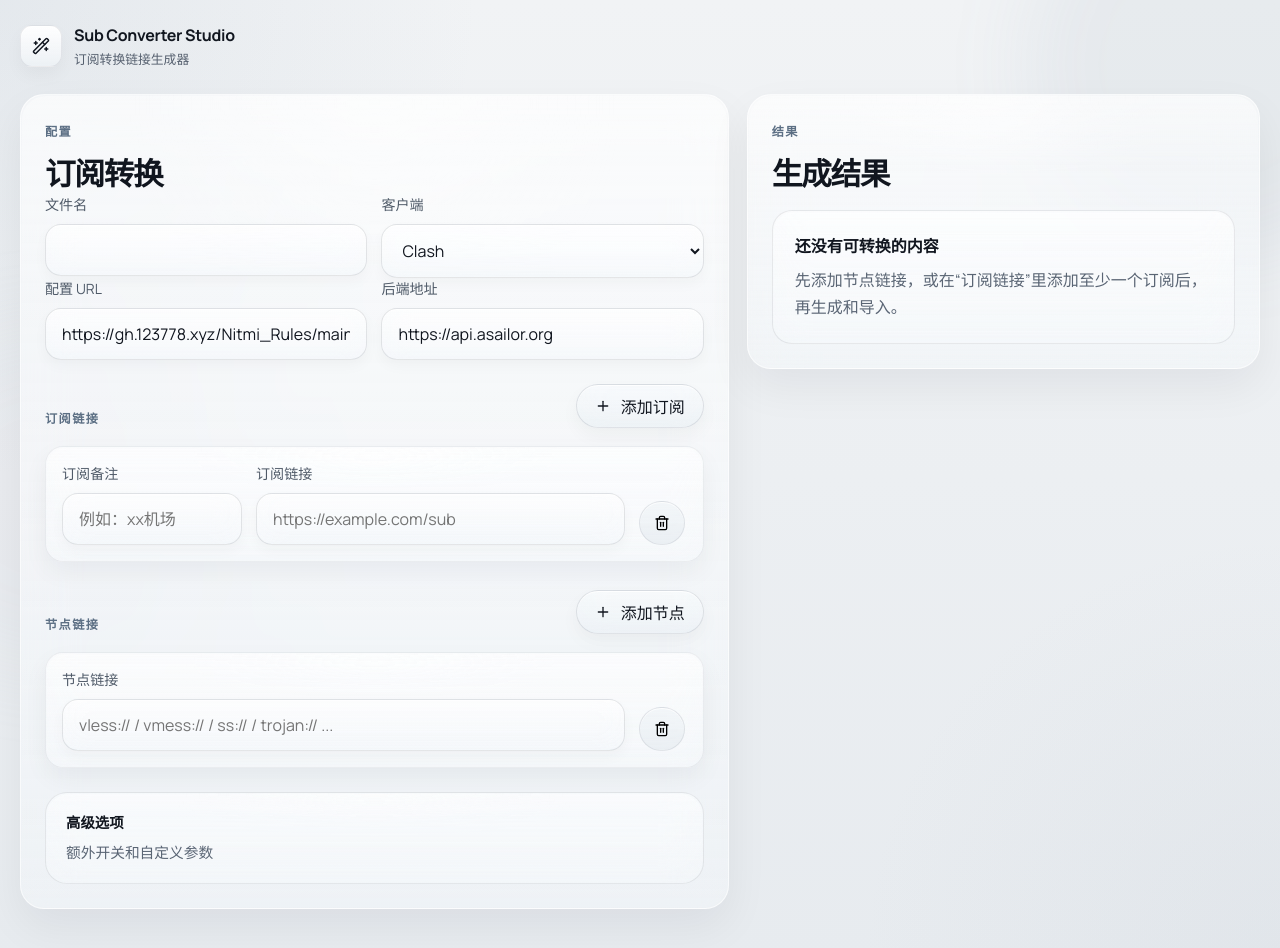
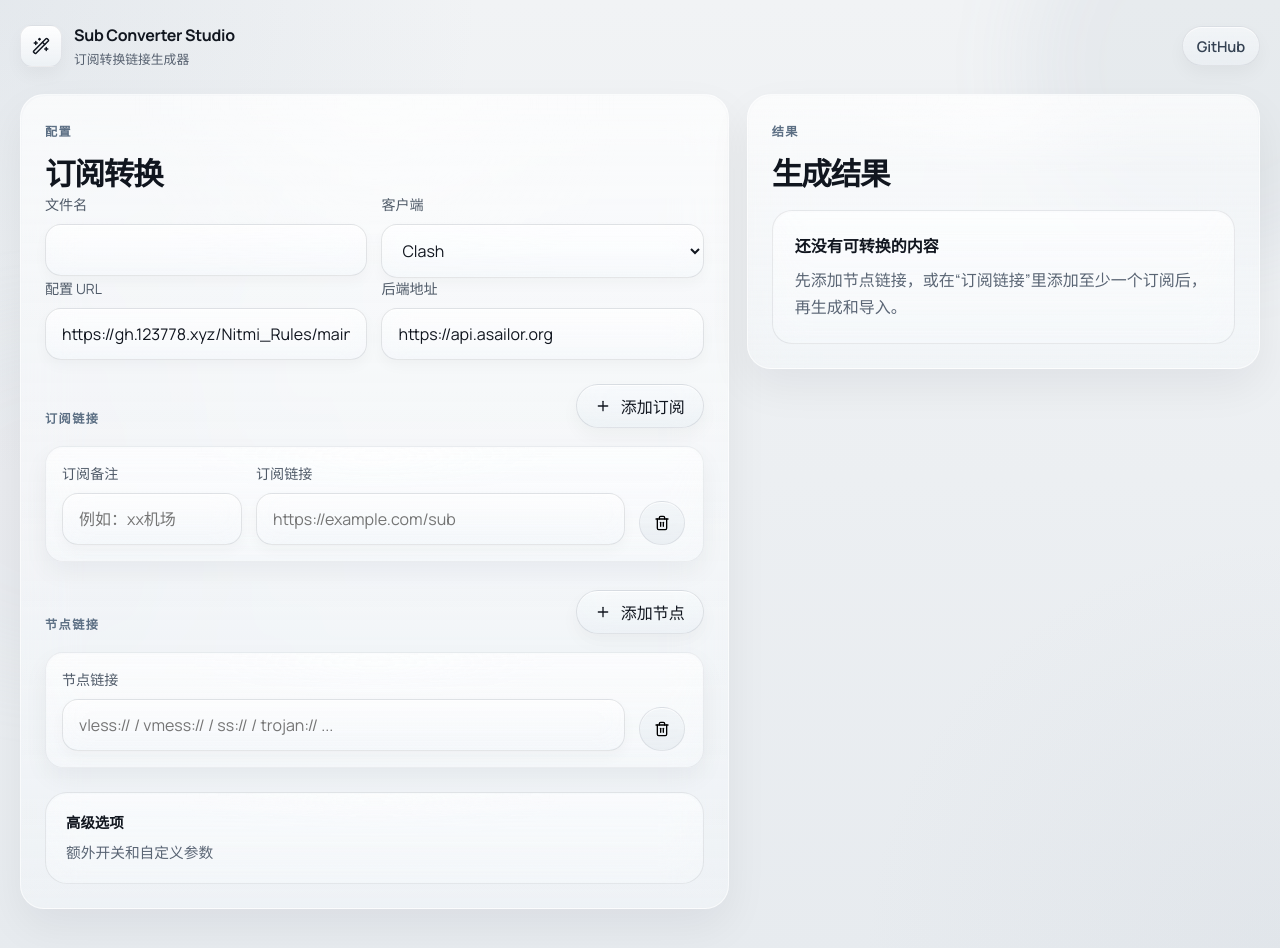
Before and after one commit to Nitmi/Sub-Converter-Studio, a React (Vite) app: page / in a window 1280 px wide. Shown: the top 948 px of the page. Built offline with nearby package versions, Linux system fonts and the light colour scheme.

Commit message:
Refine UI and deployment setup

```diff
--- a/src/App.tsx
+++ b/src/App.tsx
@@ -286,6 +286,14 @@ function App() {
             <span>订阅转换链接生成器</span>
           </div>
         </div>
+        <a
+          className="header-link"
+          href="https://github.com/Nitmi/Sub-Converter-Studio"
+          target="_blank"
+          rel="noreferrer"
+        >
+          GitHub
+        </a>
       </header>
 
       <main>
--- a/src/styles.css
+++ b/src/styles.css
@@ -150,6 +150,38 @@ main {
   margin-top: 3px;
   font-size: 0.8rem;
   color: var(--muted);
+}
+
+.header-link {
+  display: inline-flex;
+  align-items: center;
+  min-height: 40px;
+  padding: 0 14px;
+  border-radius: 999px;
+  border: 1px solid rgba(17, 24, 39, 0.08);
+  background: linear-gradient(180deg, rgba(248, 250, 252, 0.66) 0%, rgba(238, 242, 246, 0.54) 100%);
+  color: #344152;
+  font-size: 0.92rem;
+  font-weight: 600;
+  letter-spacing: -0.01em;
+  box-shadow:
+    inset 0 1px 0 rgba(255, 255, 255, 0.72),
+    0 8px 18px rgba(15, 23, 35, 0.04);
+  backdrop-filter: blur(16px) saturate(125%);
+  transition:
+    transform 0.18s ease,
+    border-color 0.18s ease,
+    color 0.18s ease,
+    box-shadow 0.18s ease;
+}
+
+.header-link:hover {
+  transform: translateY(-1px);
+  border-color: rgba(17, 24, 39, 0.14);
+  color: var(--text);
+  box-shadow:
+    inset 0 1px 0 rgba(255, 255, 255, 0.78),
+    0 10px 20px rgba(15, 23, 35, 0.05);
 }
 
 .section-heading span,
```
